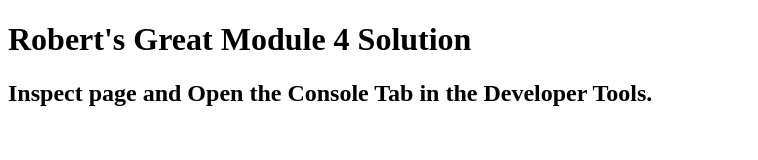
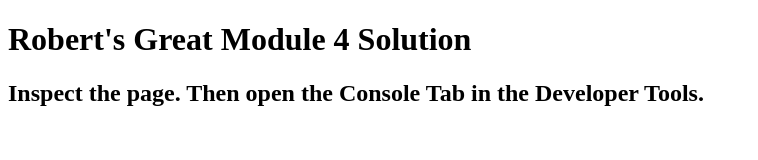
Before and after one commit to coder873/modulesolution4, a plain HTML site: page index.html in a window 1280 px wide. Shown: the whole page, without its empty margins (0-758 px from the left). Drawn offline with Linux system fonts and the light colour scheme.

Commit message:
Update index.html

```diff
--- a/index.html
+++ b/index.html
@@ -12,6 +12,6 @@
 </head>
 <body>
   <h1>Robert's Great Module 4 Solution </h1>
-  <h2>Inspect page and Open the Console Tab in the Developer Tools.</h2>
+  <h2>Inspect the page. Then open the Console Tab in the Developer Tools.</h2>
 </body>
 </html>
```
